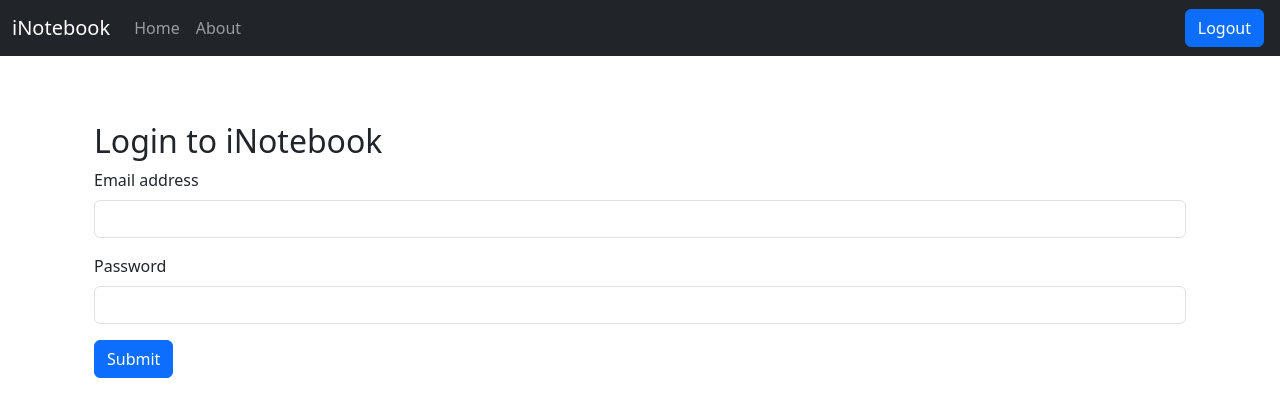
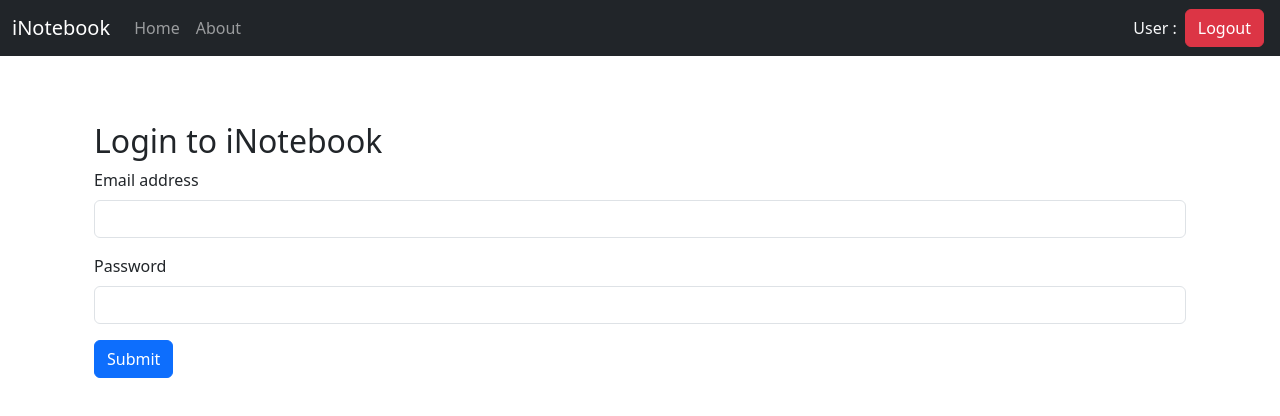
Before and after one commit to nischay-code/MERN_iNotebook, a React (Create React App) app: page /login in a window 1280 px wide. Shown: the top 416 px of the page. Built offline with nearby package versions, Linux system fonts and the light colour scheme; no server answers; sample sign-in values are in the browser's storage.

Commit message:
User data added on navbar

```diff
--- a/src/components/Login.js
+++ b/src/components/Login.js
@@ -20,7 +20,6 @@ const Login = (props) => {
       }),
     });
     const json = await response.json();
-    console.log(json);
     if (json.success) {
       localStorage.setItem("token", json.authToken);
       props.showAlert("Logged in Successfully", "success");
--- a/src/components/Navbar.js
+++ b/src/components/Navbar.js
@@ -1,14 +1,30 @@
-import React from "react";
+import React, { useState } from "react";
 import { Link, useLocation, useHistory } from "react-router-dom";
 
 const Navbar = () => {
+  const [userEmail, setUserEmail] = useState("");
+
   const location = useLocation();
-
   let history = useHistory();
   const handleLogout = () => {
     localStorage.removeItem("token");
     history.push("/login");
   };
+
+  const getUser = async () => {
+    const host = "http://localhost:5000";
+    const response = await fetch(`${host}/api/auth/getuser`, {
+      method: "POST",
+      headers: {
+        "Content-Type": "application/json",
+        "auth-token": localStorage.getItem("token"),
+      },
+      body: JSON.stringify({}),
+    });
+    const json = await response.json();
+    setUserEmail(json.email);
+  };
+
   return (
     <nav className="navbar navbar-expand-lg navbar-dark bg-dark">
       <div className="container-fluid">
@@ -60,9 +76,14 @@ const Navbar = () => {
               </Link>
             </form>
           ) : (
-            <button onClick={handleLogout} className="btn btn-primary mx-1">
-              Logout
-            </button>
+            getUser() && (
+              <>
+                <p className="text-light my-1 mx-1">User : {userEmail}</p>
+                <button onClick={handleLogout} className="btn btn-danger mx-1">
+                  Logout
+                </button>
+              </>
+            )
           )}
         </div>
       </div>
--- a/src/components/Signup.js
+++ b/src/components/Signup.js
@@ -28,7 +28,6 @@ const Signup = (props) => {
       }),
     });
     const json = await response.json();
-    console.log(json);
 
     if (json.success) {
       localStorage.setItem("token", json.authToken);
@@ -45,7 +44,7 @@ const Signup = (props) => {
 
   return (
     <div className="container mt-2">
-    <h2>Create an account to iNotebook</h2>
+      <h2>Create an account to iNotebook</h2>
       <form onSubmit={handleSubmit}>
         <div className="mb-3">
           <label htmlFor="name" className="form-label">
```
